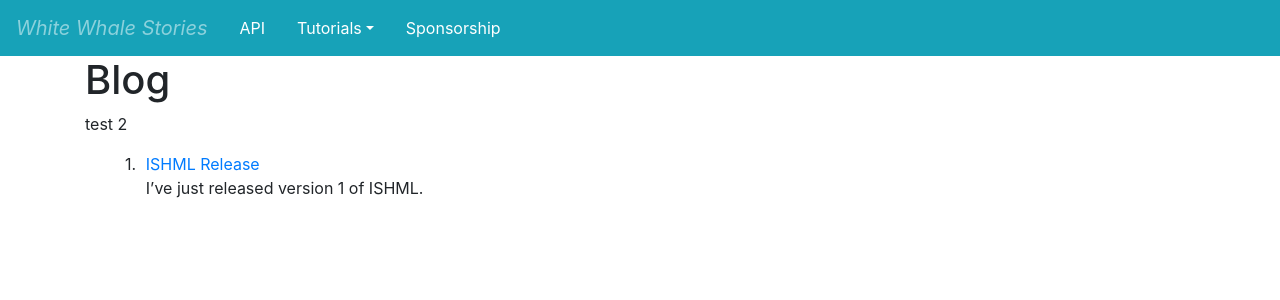
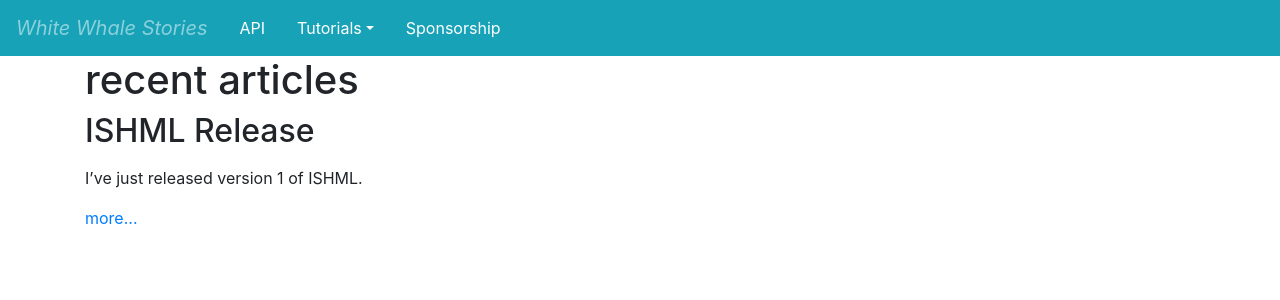
Before and after one commit to bikibird/ishml, a Jekyll site: the page built from docs/blog.html, in a window 1280 px wide. Shown: the top 300 px of the page. Built offline with Jekyll 4.4.1, drawn with Linux system fonts in a browser that asks for light colours.

Commit message:
updated main blog page

```diff
--- a/docs/blog.html
+++ b/docs/blog.html
@@ -1,14 +1,12 @@
 ---
-layout: page
+layout: default
 title: Blog
 permalink: /blog/
 ---
-<p>test 2</p>
-<ul>
-  {% for post in site.posts %}
-    <li>
-      <a href="{{ post.url }}">{{ post.title }}</a>
-      {{ post.excerpt }}
-    </li>
-  {% endfor %}
+<h1>recent articles</h1>
+{% for post in site.posts %}
+	<h2>{{ post.title }}</h2>
+	<p>{{ post.excerpt }} <a href="{{ post.url }}">more...</a></p>
+
+{% endfor %}
 </ul>
```
